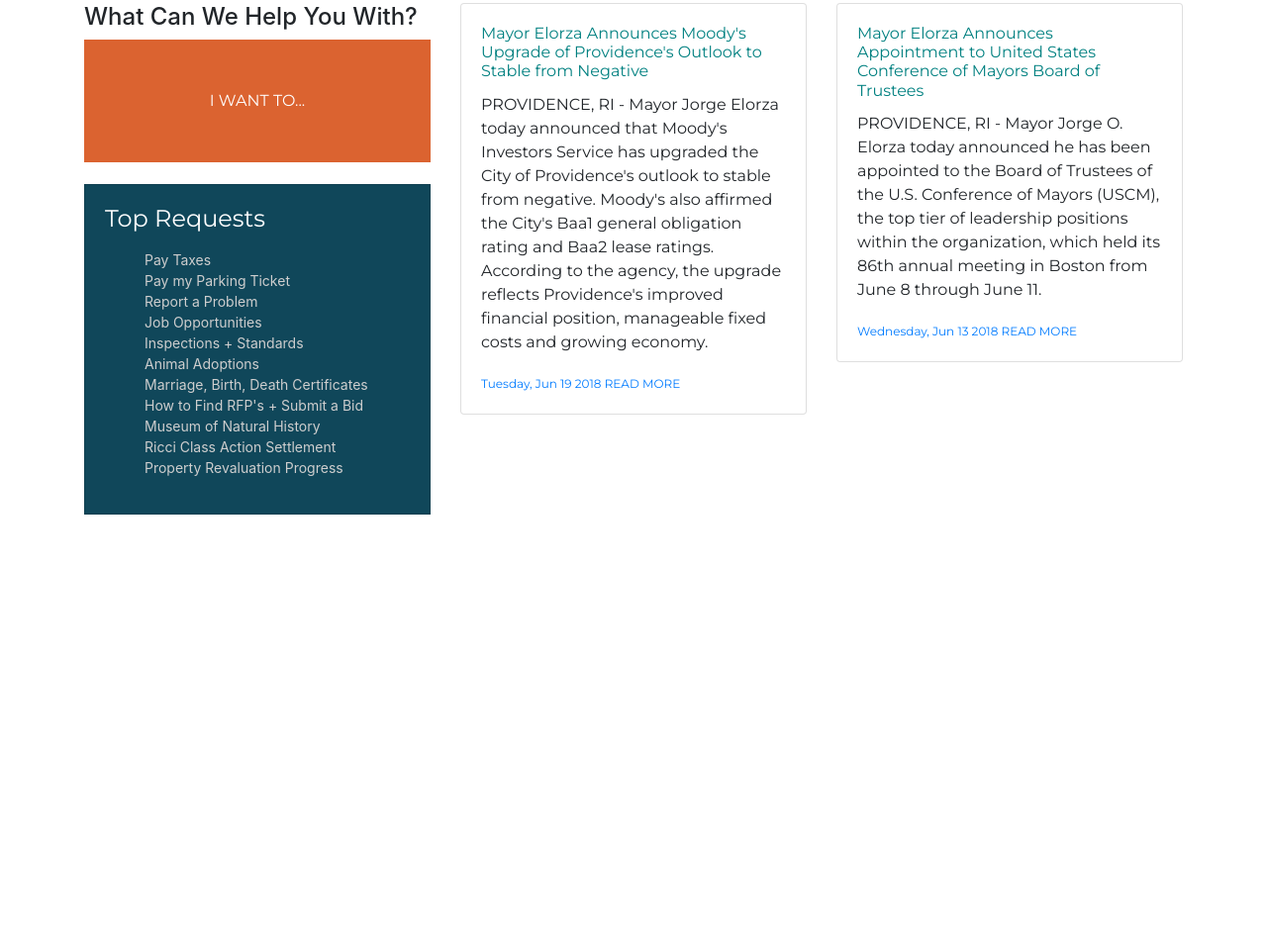
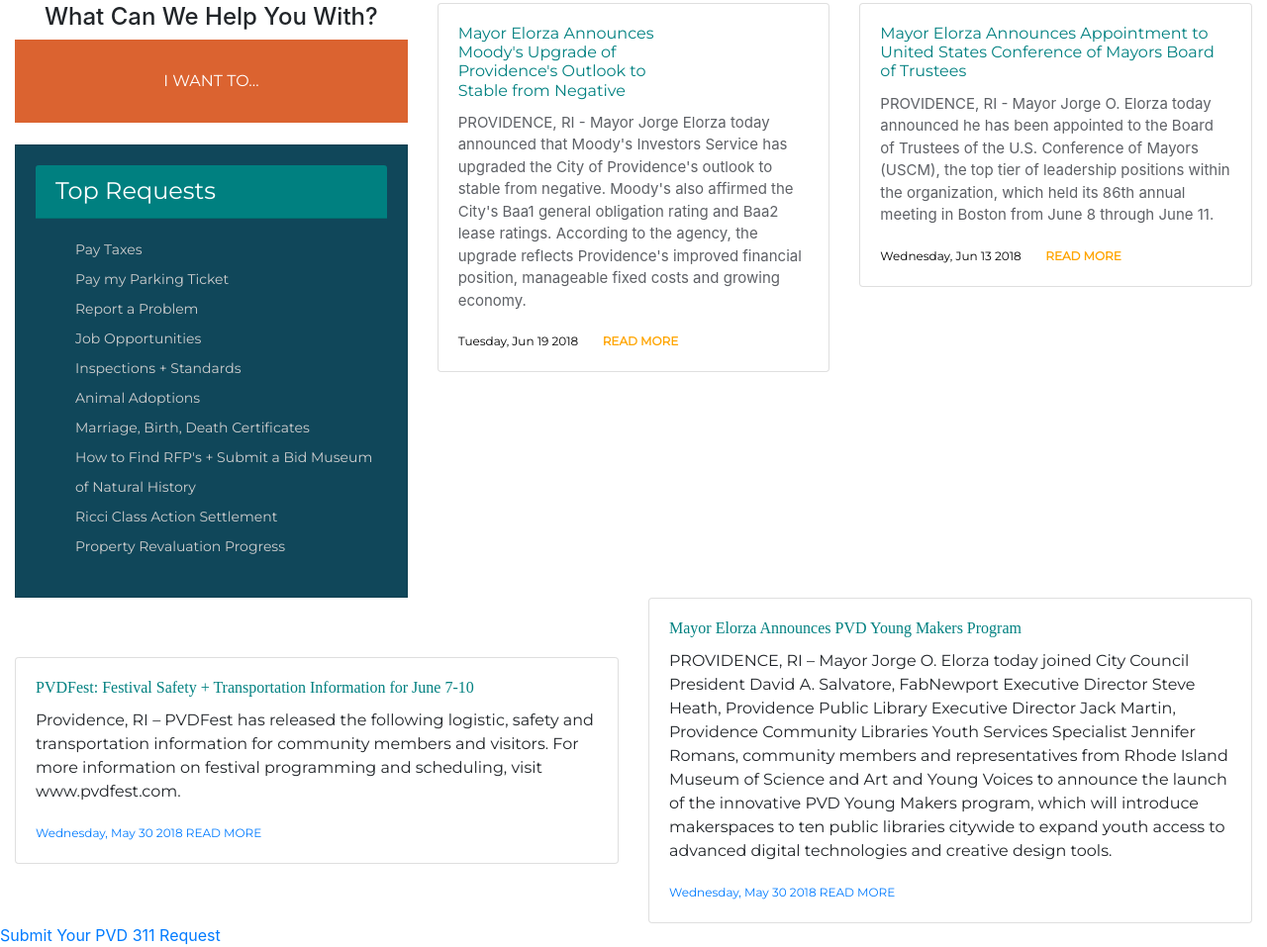
Before and after one commit to surazova/pvd-page, a plain HTML site: page index.html in a window 1280 px wide. Shown: the part 748-1705 px from the top of the page at 99% size. Before the commit the page ends 1268 px from the top, so only its background shows below. Drawn offline with nearby package versions, Linux system fonts and the light colour scheme.

Commit message:
Second Version PVD Page

```diff
--- a/index.html
+++ b/index.html
@@ -1,5 +1,6 @@
 <!DOCTYPE html>
 <html>
+
 <head>
     <title>PVD Page</title>
     <link rel="stylesheet" href="https://stackpath.bootstrapcdn.com/bootstrap/4.1.2/css/bootstrap.min.css" integrity="sha384-Smlep5jCw/wG7hdkwQ/Z5nLIefveQRIY9nfy6xoR1uRYBtpZgI6339F5dgvm/e9B" crossorigin="anonymous">
@@ -8,35 +9,53 @@
     <script src="https://stackpath.bootstrapcdn.com/bootstrap/4.1.1/js/bootstrap.min.js" integrity="sha384-smHYKdLADwkXOn1EmN1qk/HfnUcbVRZyYmZ4qpPea6sjB/pTJ0euyQp0Mk8ck+5T" crossorigin="anonymous"></script>
 
     <link href="https://fonts.googleapis.com/css?family=Montserrat" rel="stylesheet">
+    <link rel="shortcut icon" href="https://www.providenceri.gov/wp-content/uploads/2016/01/square-p-01-copy.png">
 
-<script>global(document).on('click', '.dropdown-menu-button', function (e) {
+    <script>
+        global(document).on('click', '.dropdown-menu-button', function(e) {
             e.stopPropagation();
         });
     </script>
 
 </head>
+
+
 <body>
-    <nav class = "navbar navbar-expand-lg navbar-light bg-light">
-        <div class= "container">
+    <nav class="navbar navbar-expand-lg navbar-light bg-light">
+        <div class="container" style="font-family: 'Montserrat', sans-serif;">
             <div class="col-sm">
+                <p style="text-align: center; margin: 0; color: orange;" class="navbar-text">Language</p>
+            </div>
+
+            <div class="col-sm">
+                <a href="http://www.providenceri.gov/" target="_blank;">
                     <p style="text-align: center; margin: 0; color: orange;" class="navbar-text">
                         CITY OF PROVIDENCE
                     </p>
+                </a>
             </div>
             <div class="col-sm">
-                <img class="center-block" style="margin: 0;" src="http://bit.ly/pvdlogo"/>
+                <img class="center-block" style="margin: 0;" src="http://bit.ly/pvdlogo" />
             </div>
             <div class="col-sm">
                 <p style="text-align: center; margin: 0;" class="navbar-text">
+                    <a href="http://www.providenceri.gov/mayors-office/" target="_blank;">
                         MAYOR JORGE O. ELORZA
                     </p>
+                </a>
             </div>
+            <!--<div class="header-search-form">
+            <span class="icon icon-search"><span class="hide-span">Search</span></span>-->
+            <input type="text" placeholder="Search" />
         </div>
+
+
     </nav>
+
 
     <nav class="nav nav-fill bg-grey" style="margin: 10px;">
         <a href="#" class="nav-item nav-link dropdown"></a>
-        <button class="btn btn secondary dropdown-toggle" type="button" id="dropdownMenuButton" data-toggle="dropdown" aria-haspopup="true" aria-expanded="false" style= "color: grey; font-family: 'Montserrat', sans-serif;">CITY HALL</button>
+        <button class="btn btn secondary dropdown-toggle" type="button" id="dropdownMenuButton" data-toggle="dropdown" aria-haspopup="true" aria-expanded="false" style="color: grey; font-family: 'Montserrat', sans-serif;">CITY HALL</button>
         <div class="dropdown-menu" aria-labelledby="dropdownMenuButton">
             <a class="dropdown-item" href="http://www.providenceri.gov/i-want-to/" target="_blank">I Want to...</a>
             <a class="dropdown-item" href="http://www.providenceri.gov/mayors-office/" target="_blank">Mayor's Office</a>
@@ -45,47 +64,48 @@
             <a class="dropdown-item" href="https://library.municode.com/ri/providence/codes/code_of_ordinances" target="_blank">Code of Ordinances</a>
         </div>
         <a href="#" class="nav-item nav-link dropdown"></a>
-        <button class="btn btn secondary dropdown-toggle" type="button" id="dropdownMenuButton" data-toggle="dropdown" aria-haspopup="true" aria-expanded="false" style= "color: grey; font-family: 'Montserrat', sans-serif;">DOING BUSINESS</button>
+        <button class="btn btn secondary dropdown-toggle" type="button" id="dropdownMenuButton" data-toggle="dropdown" aria-haspopup="true" aria-expanded="false" style="color: grey; font-family: 'Montserrat', sans-serif;">DOING BUSINESS</button>
         <div class="dropdown-menu" aria-labelledby="dropdownMenuButton">
             <a class="dropdown-item" href="http://www.providenceeconomicdevelopment.net/business-portal/index.php" target="_blank">Starting a Business</a>
             <a class="dropdown-item" href="http://www.providenceri.gov/inspection-standards/" target="_blank">Construction</a>
             <a class="dropdown-item" href="http://www.providenceri.gov/board-of-licenses/" target="_blank">Running a Business</a>
             <a class="dropdown-item" href="http://www.providenceri.gov/ethics/" target="_blank">Ethics</a>
         </div>
-        <a href="http://www.providenceri.gov/event/" target="_blank;" class="nav-item nav-link" style= "color: grey;" >EVENTS</a>
-        <a href="http://www.providenceri.gov/news-events/" target= "_blank;" class="nav-item nav-link" style= "color: grey;">NEWS</a>
-        <a href="http://www.providenceri.gov/pvd-311/" target="_blank;" class="nav-item nav-link" style= "color: grey;">PVD 311</a>
-        <a href="https://www.goprovidence.com/" target="_blank;" class="nav-item nav-link" style= "color: grey;">EXPLORE</a>
+        <a href="http://www.providenceri.gov/event/" target="_blank;" class="nav-item nav-link" style="color: grey; font-family: 'Montserrat', sans-serif;">EVENTS</a>
+        <a href="http://www.providenceri.gov/news-events/" target="_blank;" class="nav-item nav-link" style="color: grey; font-family: 'Montserrat', sans-serif;">NEWS</a>
+        <a href="http://www.providenceri.gov/pvd-311/" target="_blank;" class="nav-item nav-link" style="color: grey; font-family: 'Montserrat', sans-serif;">PVD 311</a>
+        <a href="https://www.goprovidence.com/" target="_blank;" class="nav-item nav-link" style="color: grey; font-family: 'Montserrat', sans-serif;">EXPLORE</a>
     </nav>
 
     <!--<link href="https://fonts.googleapis.com/css?family=Montserrat:400,700" rel="stylesheet" type="text/css">-->
 
 
     <section class="home-hero" style="background-image: url(http://bit.ly/pvdskylines); height: 350px; background-size: cover; background-position-x: 50%; background-position-y: center;"></section>
-    </section>
-    <div class="container">
+
+    <div class="container-fluid">
         <div class="row" style="margin-top: 25px;">
-            <div class="col-sm" >
-                <h4 style="text-align: center font-family: 'Montserrat', sans-serif;">What Can We Help You With?</h4>
-                <button type="button" class="btn btn-lg" style="width: 100%; background-color: #db6330; border: none; border-radius: none; color: white; margin-bottom: 22px; font-size: 1em; font-family: 'Montserrat', sans-serif; padding: 50px;
-    border-radius: 0px;">
+            <div class="col-sm">
+                <h4 style="text-align: center font-family: 'Montserrat', sans-serif; line-weight: bold; text-align: center;">What Can We Help You With?</h4>
+                <button type="button" class="btn btn-lg" style="width: 100%; background-color: #db6330; border: none; border-radius: none; color: white; margin-bottom: 22px; font-size: 1em; font-family: 'Montserrat', sans-serif; padding: 30px; border-radius: 0px; min-width: 150px; max-width: 500px;">
                 I WANT TO... </button> </br>
                 <div class="card" style="background-color: rgb(16, 71, 90); color: white;  border-radius: 0px;">
                     <div class="card-body">
-                    <h2 class="card-title" style="text-align: left; font-size: 1.5em; font-family: 'Montserrat', sans-serif;">Top Requests</h2>
+                        <div>
+                            <h2 class="card-header" style="text-align: left; font-size: 1.5em; font-family: 'Montserrat', sans-serif; background-color: teal;">Top Requests</h2>
+                        </div>
                         <p class="card-text">
-                       <ul style="text-align: left; font-size: 14px; display: block;">
-                        <a href="http://www.providenceri.gov/tax-collector/online-tax-payment-system/" target="_blank;" style= "color: #cecece;">Pay Taxes</a></br>
-                        <a href="https://wmq.etimspayments.com/pbw/include/providence/input.jsp" target="_blank;" style= "color: #cecece;">Pay my Parking Ticket</a></br>
-                        <a href="http://www.providenceri.gov/pvd-311/" target="_blank;" style= "color: #cecece;">Report a Problem</a></br>
-                        <a href="http://www.providenceri.gov/oeo/" target="_blank;" style= "color: #cecece;">Job Opportunities</a></br>
-                        <a href="http://www.providenceri.gov/inspection-standards/" target="_blank;" style= "color: #cecece;">Inspections + Standards</a></br>
-                        <a href="http://www.providenceri.gov/animal-control/adoptions/" target="_blank;" style= "color: #cecece;"> Animal Adoptions</a></br>
-                        <a href="http://www.providenceri.gov/vital-records/" target="_blank;" style= "color: #cecece;"> Marriage, Birth, Death Certificates</a></br>
-                        <a href="http://www.providenceri.gov/purchasing/how-to-submit-a-bid/" target="_blank;" style= "color: #cecece;"> How to Find RFP's + Submit a Bid</a>
-                        <a href="http://www.providenceri.gov/museum/" target="_blank;" style= "color: #cecece;">Museum of Natural History</a></br>
-                        <a href="http://www.providenceri.gov/law-department/ricci-settlement/" target="_blank;" style= "color: #cecece;">Ricci Class Action Settlement</a></br>
-                        <a href="http://www.providenceri.gov/tax-assessor/revaluation-progress/" target="_blank;" style= "color: #cecece;">Property Revaluation Progress</a>
+                            <ul style="text-align: left; font-size: 14px; display: block; font-family: 'Montserrat', sans-serif; line-height: 30px;">
+                                <a href="http://www.providenceri.gov/tax-collector/online-tax-payment-system/" target="_blank;" style="color: #cecece;">Pay Taxes</a></br>
+                                <a href="https://wmq.etimspayments.com/pbw/include/providence/input.jsp" target="_blank;" style="color: #cecece;">Pay my Parking Ticket</a></br>
+                                <a href="http://www.providenceri.gov/pvd-311/" target="_blank;" style="color: #cecece;">Report a Problem</a></br>
+                                <a href="http://www.providenceri.gov/oeo/" target="_blank;" style="color: #cecece;">Job Opportunities</a></br>
+                                <a href="http://www.providenceri.gov/inspection-standards/" target="_blank;" style="color: #cecece;">Inspections + Standards</a></br>
+                                <a href="http://www.providenceri.gov/animal-control/adoptions/" target="_blank;" style="color: #cecece;"> Animal Adoptions</a></br>
+                                <a href="http://www.providenceri.gov/vital-records/" target="_blank;" style="color: #cecece;"> Marriage, Birth, Death Certificates</a></br>
+                                <a href="http://www.providenceri.gov/purchasing/how-to-submit-a-bid/" target="_blank;" style="color: #cecece;"> How to Find RFP's + Submit a Bid</a>
+                                <a href="http://www.providenceri.gov/museum/" target="_blank;" style="color: #cecece;">Museum of Natural History</a></br>
+                                <a href="http://www.providenceri.gov/law-department/ricci-settlement/" target="_blank;" style="color: #cecece;">Ricci Class Action Settlement</a></br>
+                                <a href="http://www.providenceri.gov/tax-assessor/revaluation-progress/" target="_blank;" style="color: #cecece;">Property Revaluation Progress</a>
                             </ul>
                         </p>
                     </div>
@@ -94,23 +114,66 @@
             <div class="col-sm">
                 <div class="card">
                     <div class="card-body">
-                    <h2 class="card-title" style="font-size: 16px; color: teal; font-family: 'Montserrat', sans-serif;">Mayor Elorza Announces Moody's Upgrade of Providence's Outlook to Stable from Negative</h2>
-                    <p class="card-text" style="font-size: 16px; font-family: 'Montserrat', sans-serif;">PROVIDENCE, RI - Mayor Jorge Elorza today announced that Moody's Investors Service has upgraded the City of Providence's outlook to stable from negative. Moody's also affirmed the City's Baa1 general obligation rating and Baa2 lease ratings. According to the agency, the upgrade reflects Providence's improved financial position, manageable fixed costs and growing economy.
+                        <h2 class="card-title" style="font-size: 16px; color: teal; font-family: 'Montserrat', sans-serif; min-width: 300px; max-width: 500px; min-width: 200px; max-width: 50px;">Mayor Elorza Announces Moody's Upgrade of Providence's Outlook to Stable from Negative</h2>
+                        <p class="card-text" style="font-size: 15px; color: #5e6166;">PROVIDENCE, RI - Mayor Jorge Elorza today announced that Moody's Investors Service has upgraded the City of Providence's outlook to stable from negative. Moody's also affirmed the City's Baa1 general obligation rating and Baa2
+                            lease ratings. According to the agency, the upgrade reflects Providence's improved financial position, manageable fixed costs and growing economy.
                         </p>
-                    <a href="http://www.providenceri.gov/mayor-elorza-announces-moodys-upgrade-providences-outlook-stable-negative/" class="card-link" style="text-align: right; font-family: 'Montserrat', sans-serif; font-size: 12px;">Tuesday, Jun 19 2018 READ MORE</a>
+                        <a href="#" class="card-link" style="text-align: right; font-family: 'Montserrat', sans-serif; font-size: 12px; color: black;">Tuesday, Jun 19 2018</a>
+                        <a href="http://www.providenceri.gov/mayor-elorza-announces-moodys-upgrade-providences-outlook-stable-negative/" class="card-link" style="text-align: right; font-family: 'Montserrat', sans-serif; font-size: 12px; color: orange; font-weight: bold;">READ MORE</a>
                     </div>
                 </div>
             </div>
+
             <div class="col-sm">
                 <div class="card">
                     <div class="card-body">
-                    <h2 class="card-title" style="font-size: 16px; color: teal; font-family: 'Montserrat', sans-serif;">Mayor Elorza Announces Appointment to United States Conference of Mayors Board of Trustees</h2>
-                    <p class="card-text" style="font-size: 16px; font-family: 'Montserrat', sans-serif;">PROVIDENCE, RI - Mayor Jorge O. Elorza today announced he has been appointed to the Board of Trustees of the U.S. Conference of Mayors (USCM), the top tier of leadership positions within the organization, which held its 86th annual meeting in Boston from June 8 through June 11.</p>
-                    <a href="http://www.providenceri.gov/mayor-elorza-announces-appointment-united-states-conference-mayors-board-trustees/" class="card-link" style="font-family: 'Montserrat', sans-serif; font-size: 12px;">Wednesday, Jun 13 2018 READ MORE</a>
+                        <h2 class="card-title" style="font-size: 16px; color: teal; font-family: 'Montserrat', sans-serif; min-width: 300px; max-width: 500px;">Mayor Elorza Announces Appointment to United States Conference of Mayors Board of Trustees</h2>
+                        <p class="card-text" style="font-size: 15px; color: #5e6166;">PROVIDENCE, RI - Mayor Jorge O. Elorza today announced he has been appointed to the Board of Trustees of the U.S. Conference of Mayors (USCM), the top tier of leadership positions within the organization, which held its 86th annual
+                            meeting in Boston from June 8 through June 11.</p>
+                        <a href="#" class="card-link" style="text-align: right; font-family: 'Montserrat', sans-serif; font-size: 12px; color: black;">Wednesday, Jun 13 2018</a>
+                        <a href="http://www.providenceri.gov/mayor-elorza-announces-appointment-united-states-conference-mayors-board-trustees/" class="card-link" style="font-family: 'Montserrat', sans-serif; font-size: 12px; color: orange; font-weight: bold;">READ MORE</a>
+                    </div>
+                </div>
+            </div>
+            <div class="container-fluid">
+                <div class="row">
+                    <div class="col align-self-center">
+                        <div class="card">
+                            <div class="card-body">
+                                <h2 class="card-title" style="font-size: 16px; color: teal; font-family: 'Monteserrat;, sans-serif;">PVDFest: Festival Safety + Transportation Information for June 7-10</h2>
+                                <p class="card-text" style="font-size: 16px; font-family: 'Montserrat', sans-serif;">Providence, RI – PVDFest has released the following logistic, safety and transportation information for community members and visitors. For more information on festival programming and scheduling, visit www.pvdfest.com.</p>
+                                <a href="http://www.providenceri.gov/pvdfest-festival-safety-transportation-information-june-7-10/" class="card-link" style="font-family: 'Montserrat', sans-serif; font-size: 12px;">Wednesday, May 30 2018 READ MORE</a>
+                            </div>
+                        </div>
+                    </div>
+                    <div class="col align-self-end">
+                        <div class="card">
+                            <div class="card-body">
+                                <h2 class="card-title" style="font-size: 16px; color: teal; font-family: 'Monteserrat;, sans-serif;">Mayor Elorza Announces PVD Young Makers Program</h2>
+                                <p class="card-text" style="font-size: 16px; font-family: 'Montserrat', sans-serif;">PROVIDENCE, RI – Mayor Jorge O. Elorza today joined City Council President David A. Salvatore, FabNewport Executive Director Steve Heath, Providence Public Library Executive Director Jack Martin, Providence Community Libraries
+                                    Youth Services Specialist Jennifer Romans, community members and representatives from Rhode Island Museum of Science and Art and Young Voices to announce the launch of the innovative PVD Young Makers program, which
+                                    will introduce makerspaces to ten public libraries citywide to expand youth access to advanced digital technologies and creative design tools.</p>
+                                <a href="http://www.providenceri.gov/mayor-elorza-announces-pvd-young-makers-program/" class="card-link" style="font-family: 'Montserrat', sans-serif; font-size: 12px;">Wednesday, May 30 2018 READ MORE</a>
                             </div>
                         </div>
                     </div>
                 </div>
             </div>
+
+
+
+
+            <p></p>
+            <div class="fig-cta-item fig-cta-btn">
+                <a href="#" class="fig-btn">Submit Your PVD 311 Request</a>
+            </div>
+        </div>
+    </div>
+    </section>
+
+
+
+
 </body>
+
 </html>
```
Lines whose indentation alone changed are shown as unchanged.
